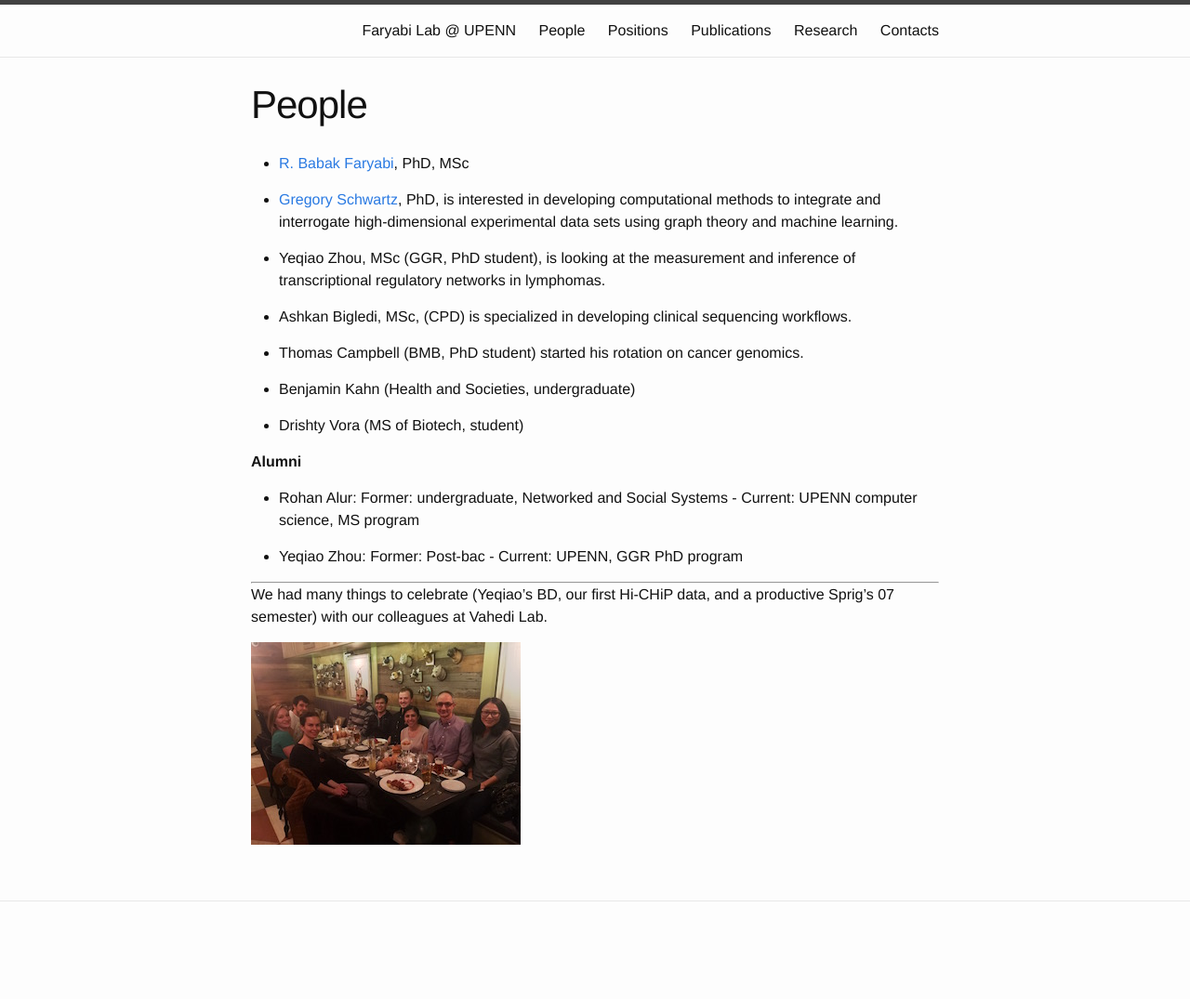
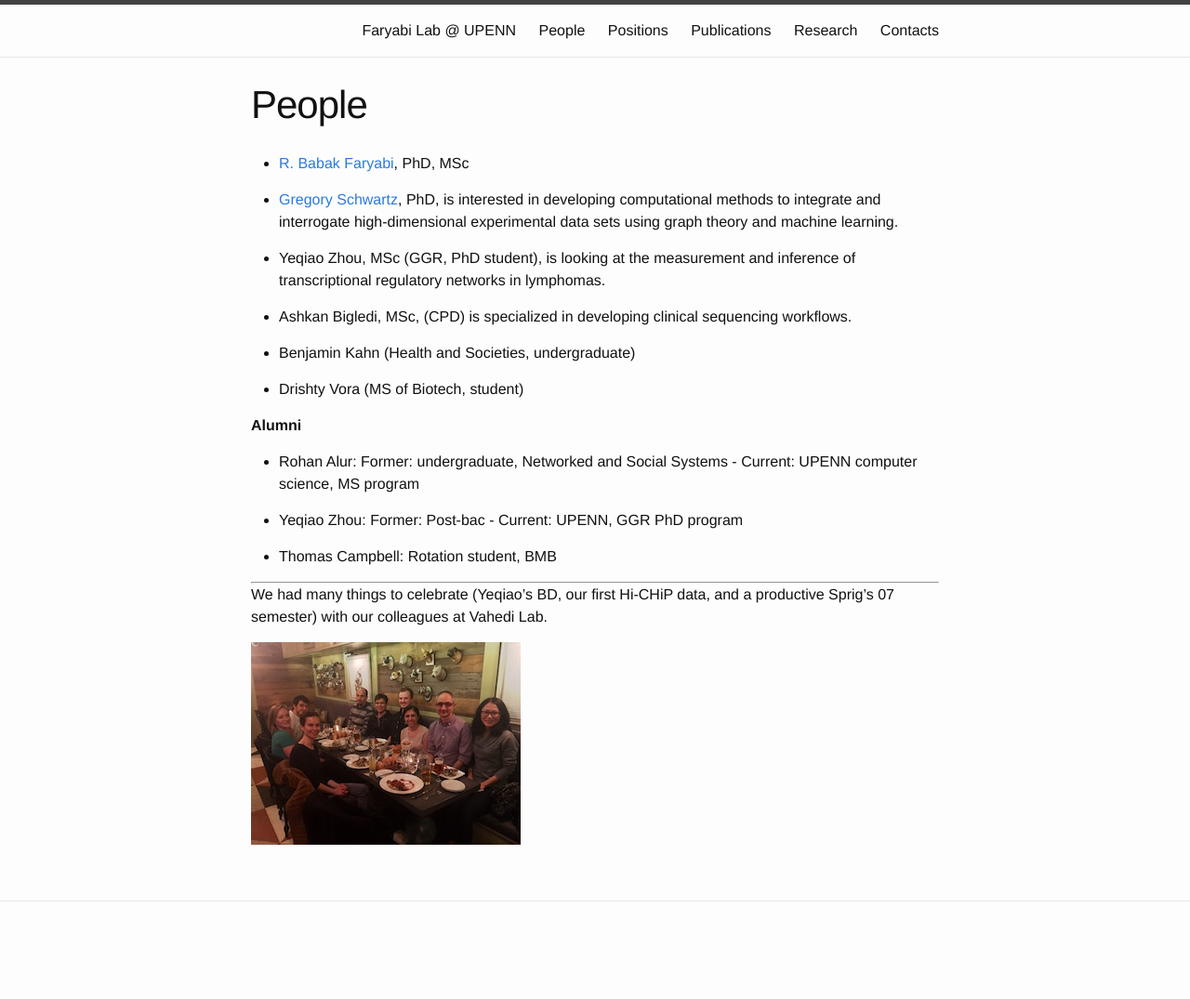
Before and after one commit to faryabib/faryabib.github.io, a Jekyll site: the page built from people.md, in a window 1280 px wide. Shown: the whole page at 93% size. Built offline with Jekyll 4.4.1, drawn with Linux system fonts in a browser that asks for light colours.

Commit message:
Update people.md

```diff
--- a/people.md
+++ b/people.md
@@ -12,8 +12,6 @@ permalink: /people.html
 
 * Ashkan Bigledi, MSc, (CPD) is specialized in developing clinical sequencing workflows.
 
-* Thomas Campbell (BMB, PhD student) started his rotation on cancer genomics.
-
 * Benjamin Kahn (Health and Societies, undergraduate)
 
 * Drishty Vora (MS of Biotech, student)
```
Also changed, not shown: other parts of people.md (+3 -0 lines).
